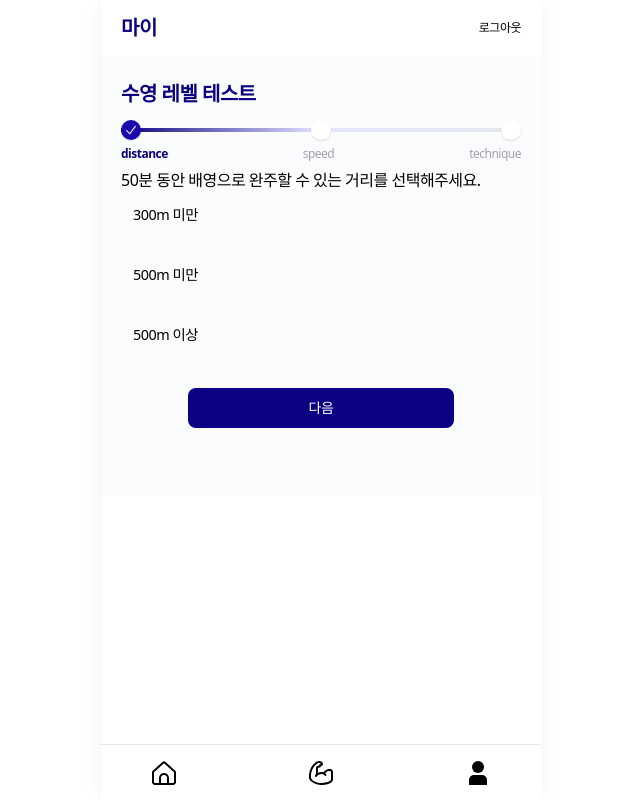
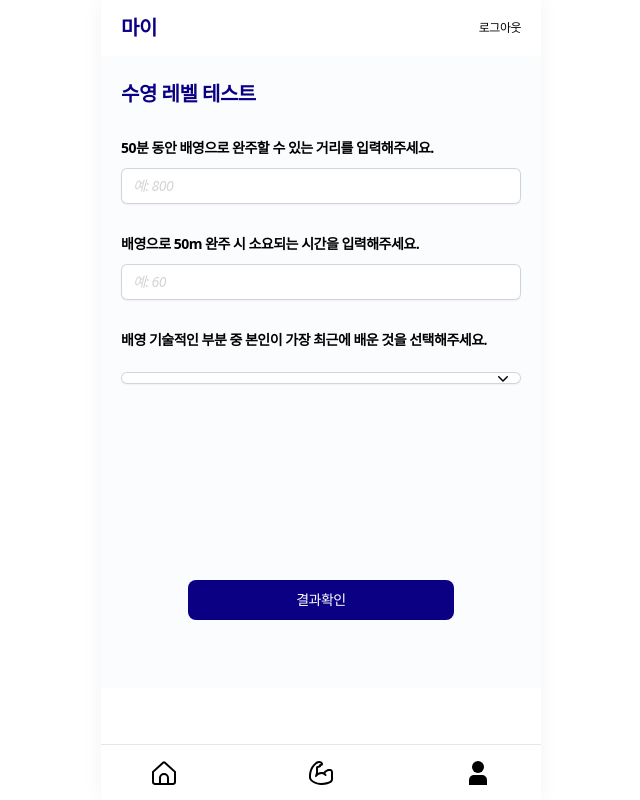
Before and after one commit to SwimmingTutor/SwimmingTutorClient, a React app: page /my/level/test/backstroke in a window 1280 px wide. Shown: the whole page, without its empty margins (319-959 px from the left). Built offline with nearby package versions, Linux system fonts and the light colour scheme; sample sign-in values are in the browser's storage.

Commit message:
Feat: 레벨테스트 RAG 적용

```diff
--- a/src/components/UI/SelectBox.jsx
+++ b/src/components/UI/SelectBox.jsx
@@ -1,5 +1,5 @@
 import { useState } from 'react';
-import { Listbox, ListboxButton, ListboxOptions, ListboxOption, Label } from '@headlessui/react';
+import { Listbox, ListboxButton, ListboxOptions, ListboxOption, Label, placeholder } from '@headlessui/react';
 import { ChevronDownIcon } from '@heroicons/react/20/solid';
 
 const SelectBox = ({ label, selectOption, onChange, value }) => {
@@ -22,7 +22,9 @@ const SelectBox = ({ label, selectOption, onChange, value }) => {
             <div className='relative mt-2'>
               <ListboxButton className='relative w-full cursor-default rounded-md bg-white py-1.5 pl-1 pr-10 text-left shadow-sm ring-1 ring-inset ring-gray-300 focus:outline-none focus:ring-2 focus:ring-primary-500 sm:text-sm sm:leading-6'>
                 <span className='flex items-center'>
-                  <span className='ml-3 block truncate text-zinc-700'>{selected}</span>
+                  <span className='ml-3 block truncate text-zinc-700'>
+                    {selected || placeholder}
+                  </span>
                 </span>
                 <span className='pointer-events-none absolute inset-y-0 right-0 ml-3 flex items-center pr-2'>
                   <ChevronDownIcon className='h-5 w-5' aria-hidden='true' />
--- /dev/null
+++ b/src/pages/My/LevelTestRAG.jsx
@@ -0,0 +1,138 @@
+import { useState, useEffect } from 'react';
+import { useNavigate, useParams } from 'react-router-dom';
+import { customAxios, fastApiAxios } from '../../utils/https/axios/customAxios';
+import PageTitle from '../../components/PageTitle.jsx';
+import Button from '../../components/UI/Button.jsx';
+import SWIMTERMS from '../../constants/swimTerms.js';
+import usePageSetup from '../../hooks/usePageSetup.js';
+import InputText from '../../components/UI/InputText.jsx';
+import SelectBox from '../../components/UI/SelectBox.jsx';
+
+const LevelTestPage = () => {
+  const { strokename } = useParams();
+  const navigate = useNavigate();
+  usePageSetup('level-test');
+
+  const translateStrokeName = strokeKey => {
+    const stroke = SWIMTERMS.find(stroke => stroke.key === strokeKey);
+    return stroke ? stroke.name : strokeKey;
+  };
+
+  const strokeNameInKorean = translateStrokeName(strokename);
+
+  const blankDiv1 = <div className='h-7'></div>;
+  const blankDiv2 = <div className='h-14'></div>;
+
+  const questions = {
+    1: `50분 동안 ${strokeNameInKorean}으로 완주할 수 있는 거리를 입력해주세요.`,
+    2: `${strokeNameInKorean}으로 50m 완주 시 소요되는 시간을 입력해주세요.`,
+    3: `${strokeNameInKorean} 기술적인 부분 중 본인이 가장 최근에 배운 것을 선택해주세요.`
+  };
+
+  const techniqueMap = {
+    자유형: ['기본 자세', '양측 호흡', '사이드 턴', '플립 턴'],
+    배영: ['기본 자세', '안정적 자세', '배영 턴', '크로스 오버 턴'],
+    평영: ['글라이딩', '돌핀 킥', '물 속 스타트'],
+    접영: ['한팔 접영', '양팔 접영', '무호흡 양팔 접영 (25m)']
+  };
+
+  const [distance, setDistance] = useState('');
+  const [speed, setSpeed] = useState('');
+  const [technique, setTechnique] = useState('');
+  const [techniqueOptions, setTechniqueOptions] = useState([]);
+  const [error, setError] = useState('');
+
+  useEffect(() => {
+    const options = techniqueMap[strokeNameInKorean] || [];
+    setTechniqueOptions(options);
+  }, [strokeNameInKorean]);
+
+  const handleSubmit = async () => {
+    if (!distance || !speed || !technique) {
+      alert('모든 문항에 답변을 입력 또는 선택해주세요 😅');
+      return;
+    }
+
+    // 전송하는 데이터 확인
+    const request = {
+      prompt: 'Generate training routine',
+      stroke: strokeNameInKorean,
+      distance: parseInt(distance),
+      speed: parseInt(speed),
+      technique: technique
+    };
+
+    try {
+      const response = await fastApiAxios.post('/lvtest', request);
+      const resultData = response.data.completion.text;
+      const resultJson = parseStringToJson(resultData);
+
+      const level = resultJson.level;
+      const description = resultJson.description;
+
+      // 수영 레벨 저장
+      await customAxios.post('/level/log', {
+        style: strokeNameInKorean,
+        level: level
+      });
+
+      // Redirect to result page
+      navigate('/my/level/test/result', {
+        state: {
+          level: level,
+          description: description
+        }
+      });
+    } catch (error) {
+      console.error('Error posting data:', error);
+      setError('데이터 전송 중 오류가 발생했습니다. 다시 시도해주세요.');
+    }
+  };
+
+  return (
+    <div>
+      <PageTitle title={`수영 레벨 테스트`} />
+      {blankDiv1}
+      {error && <div className='error-message'>{error}</div>}
+      <InputText name='distance' label={questions[1]} placeholder='예: 800' value={distance} onChange={setDistance} />
+      {blankDiv1}
+      <InputText name='speed' label={questions[2]} placeholder='예: 60' value={speed} onChange={setSpeed} />
+      {blankDiv1}
+      <SelectBox
+        label={questions[3]}
+        placeholder={'선택해주세요'}
+        selectOption={techniqueOptions}
+        value={technique || techniqueOptions[0]}
+        onChange={setTechnique}
+      />
+      {blankDiv1}
+      {blankDiv2}
+      {blankDiv2}
+      {blankDiv2}
+      <Button size='large' content='결과확인' onClick={handleSubmit} />
+    </div>
+  );
+};
+
+const parseStringToJson = inputString => {
+  // 문자열에서 level과 description 부분을 추출합니다.
+  const regex = /level:\s*([^,]+),\s*description:\s*(.*)/;
+  const matches = inputString.match(regex);
+
+  if (matches) {
+    const level = matches[1].trim();
+    const description = matches[2].trim();
+
+    // 객체로 변환합니다.
+    const jsonObject = {
+      level: level,
+      description: description
+    };
+
+    return jsonObject;
+  } else {
+    return null;
+  }
+};
+
+export default LevelTestPage;
--- /dev/null
+++ b/src/pages/My/LevelTestResult.jsx
@@ -0,0 +1,30 @@
+import { useLocation, useNavigate } from 'react-router-dom';
+import { useState } from 'react';
+import PageTitle from '../../components/PageTitle.jsx';
+import PageInfoText from '../../components/PageInfoText.jsx';
+import CenterWrapper from '../../components/Layout/CenterWrapper.jsx';
+import Button from '../../components/UI/Button.jsx';
+
+
+const LevelTestResult = () => {
+  const location = useLocation();
+  const navigate = useNavigate();
+  const data = location.state;
+
+  return (
+    <div className='container mx-auto'>
+      <PageTitle title='테스트 결과' />
+      {data ? (
+        <CenterWrapper>
+          <PageInfoText title={`${data.level}`} content={`${data.description}`} />
+          <div className='h-14' />
+          <Button content='확인' onClick={() => navigate('/my/level')} />
+        </CenterWrapper>
+      ) : (
+        <p className='text-center'>결과 데이터를 불러오는 중입니다...</p>
+      )}
+    </div>
+  );
+};
+
+export default LevelTestResult;
```
Also changed, not shown: src/App.jsx (+8 -1 lines).
